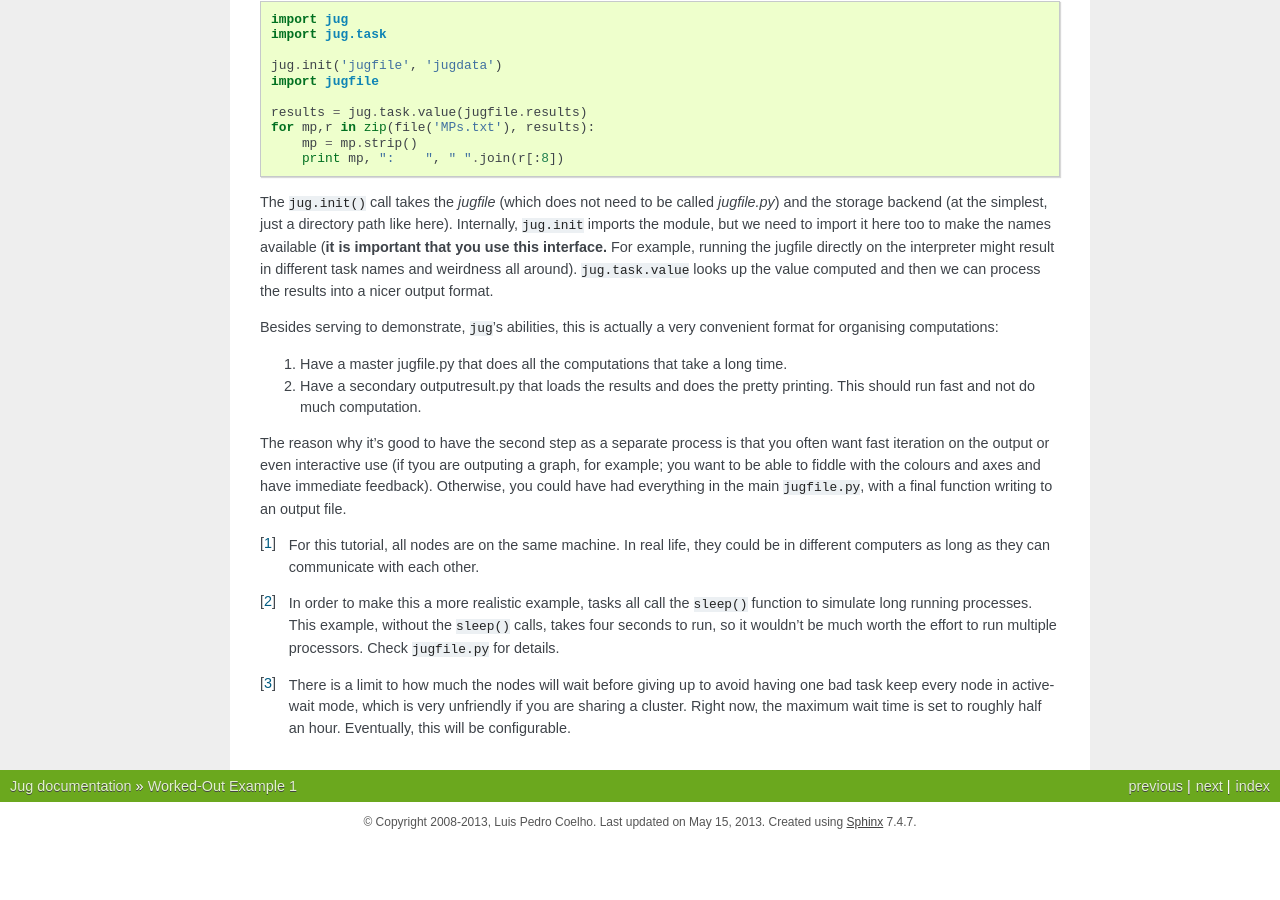
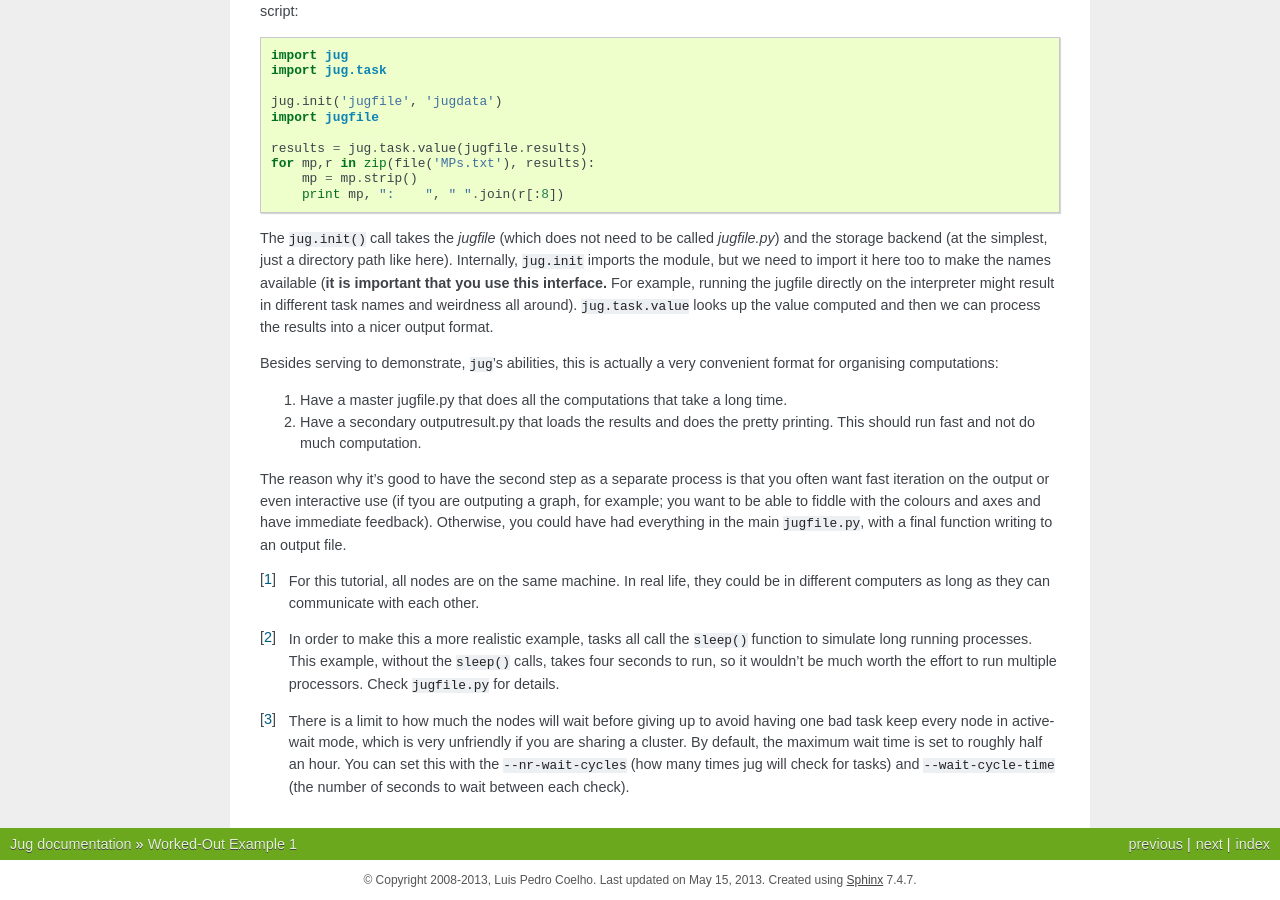
Before and after one commit to luispedro/jug, a Sphinx documentation site: the page built from docs/source/text-example.rst, in a window 1280 px wide and 900 px high, scrolled down 2092 px. Built offline with Sphinx 7.4.7, drawn with Linux system fonts in a browser that asks for light colours; formulas are drawn with MathJax 3; the version number could not be read and is left out; before the commit the page ends 2934 px from its top, so only the background shows below that; some of the changed text lies outside the part shown.

Commit message:
DOC Update & improve example

```diff
--- a/docs/source/text-example.rst
+++ b/docs/source/text-example.rst
@@ -8,7 +8,10 @@
 wikipedia pages. Meaningful words are those that appear in the article for the
 the particular MP but not everywhere else.
 
-So the algorithm looks like this::
+(The complete code for this example and a list of MPs [valid in 2010] with the
+`jug source <https://github.com/luispedro/jug/tree/master/examples/text>`__)
+
+The algorithm looks like this::
 
     allcounts = []
     for mp in MPs:
@@ -163,5 +166,7 @@
    details.
 .. [#] There is a limit to how much the nodes will wait before giving up to
    avoid having one bad task keep every node in active-wait mode, which is very
-   unfriendly if you are sharing a cluster. Right now, the maximum wait time is
-   set to roughly half an hour. Eventually, this will be configurable.
+   unfriendly if you are sharing a cluster. By default, the maximum wait time
+   is set to roughly half an hour. You can set this with the
+   ``--nr-wait-cycles`` (how many times jug will check for tasks) and
+   ``--wait-cycle-time`` (the number of seconds to wait between each check).
```
Also changed, not shown: other parts of docs/source/text-example.rst (+2 -2 lines).
